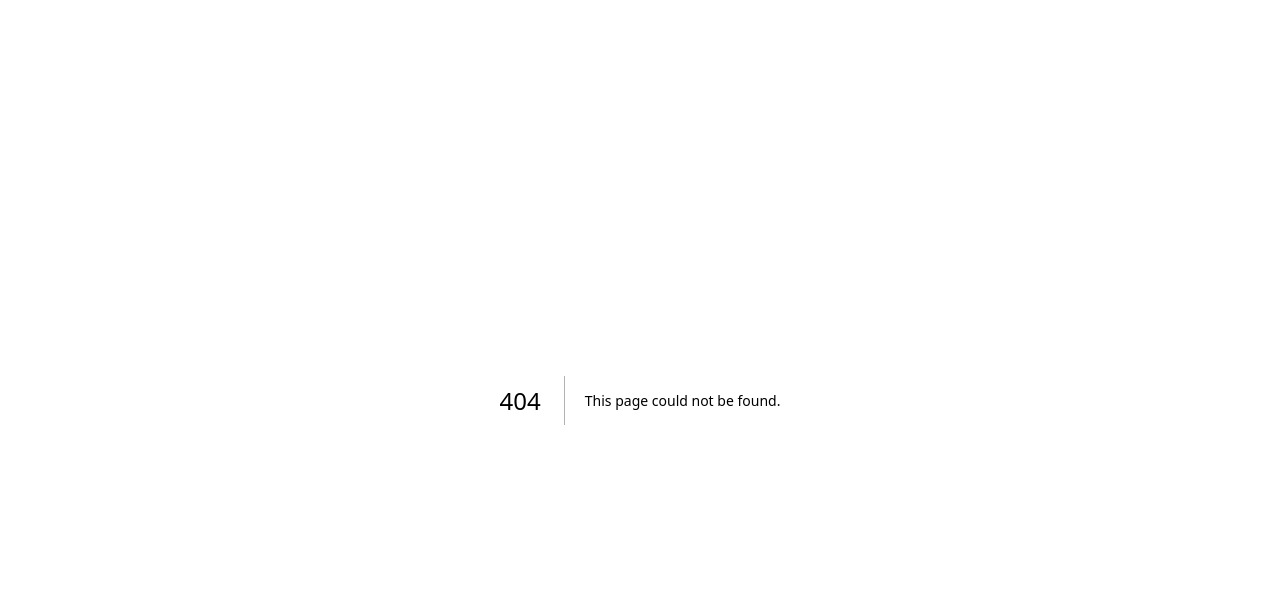
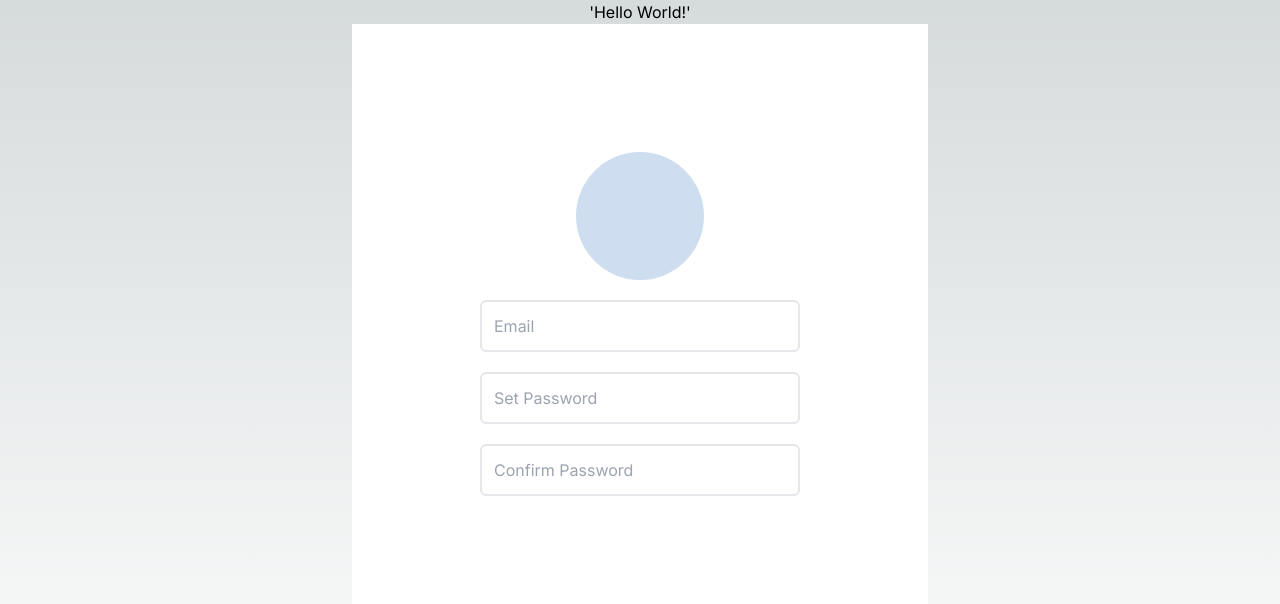
Before and after one commit to YanzhenHuang/myapp, a Next.js app: page /user/register in a window 1280 px wide. Before the commit this address had no page. Shown: the top 604 px of the page. Built offline with nearby package versions, Linux system fonts and the light colour scheme.

Commit message:
:tada: Create User Register Page

```diff
--- /dev/null
+++ b/app/user/register/page.tsx
@@ -0,0 +1,26 @@
+"use client"
+
+import { Main } from "@/components/Frames";
+import React, { useRef } from "react";
+
+const inputStyles = "w-80 p-3 rounded-md border-2 border-gray focus:border-themeColor focus:outline-none";
+
+export default async function Home() {
+    const fileInputRef = React.createRef<HTMLInputElement>();
+
+    return (
+        <Main>
+            'Hello World!'
+            <form>
+                <div className="flex flex-col bg-white gap-5 p-32 items-center">
+                    <div onClick={() => { fileInputRef.current?.click(); }} className="bg-themeColorUltraLight h-32 w-32 rounded-full hover:cursor-pointer">
+                        <input type="file" ref={fileInputRef} className="hidden"></input>
+                    </div>
+                    <input placeholder="Email" className={inputStyles}></input>
+                    <input placeholder="Set Password" type="password" className={inputStyles}></input>
+                    <input placeholder="Confirm Password" type="password" className={inputStyles}></input>
+                </div>
+            </form>
+        </Main>
+    );
+}
```
